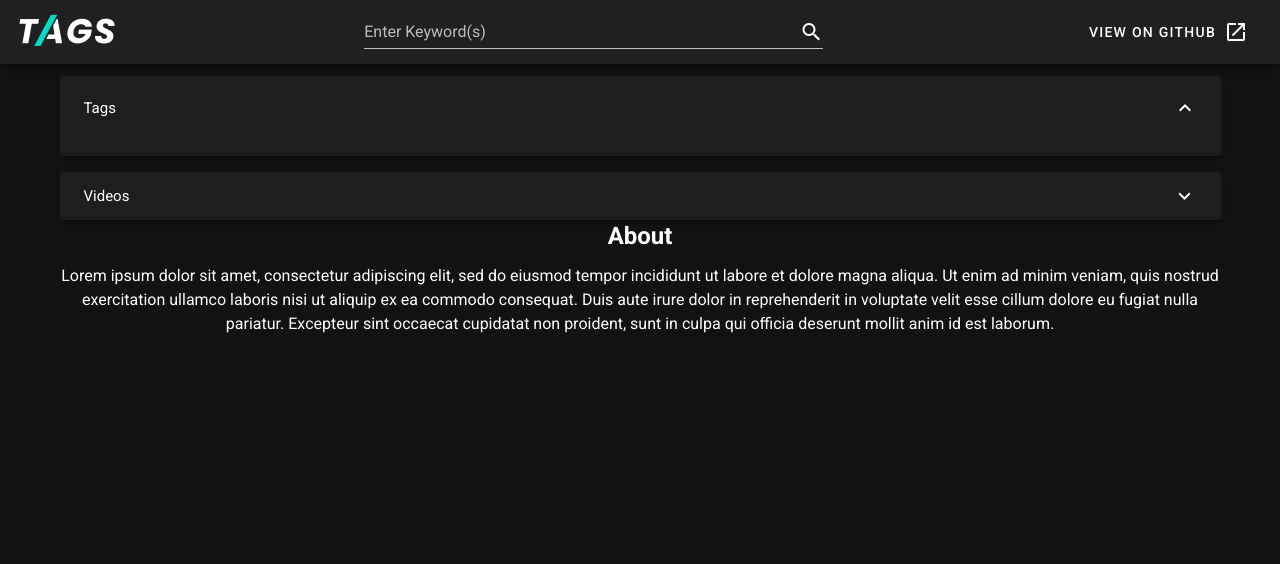
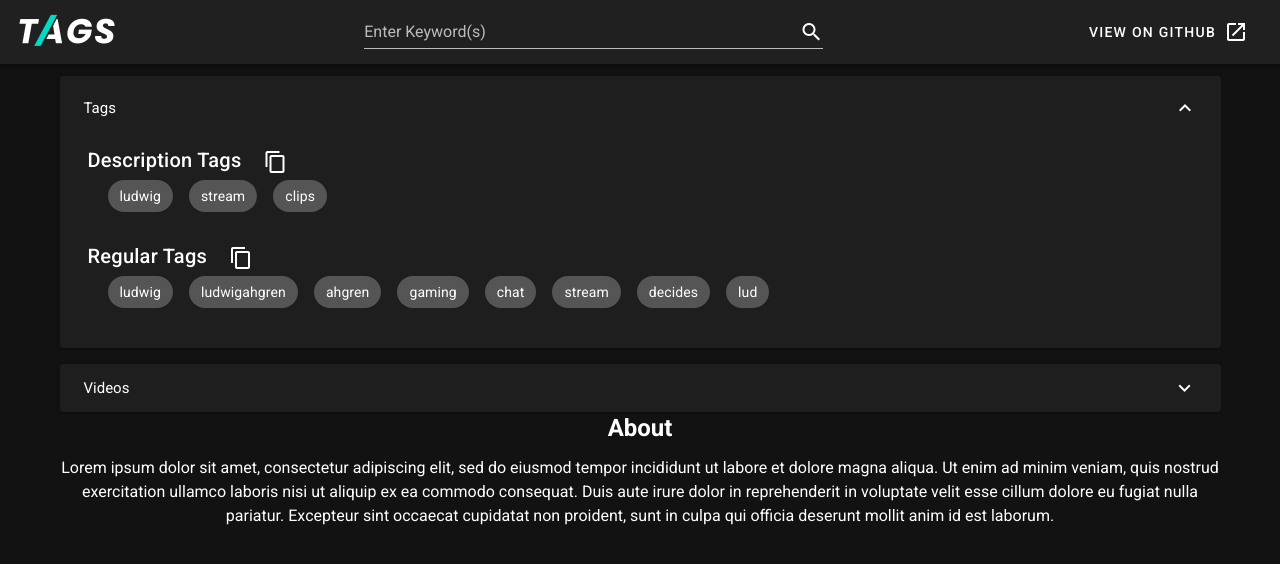
Before and after one commit to CharltonC98/slashtags, a Vue app in the folder app/: page / in a window 1280 px wide. Both pictures are taken after a click on the button "Tags". Shown: the top 564 px of the page. Built offline with nearby package versions, Linux system fonts and the light colour scheme.

Commit message:
tags updated
tags card now displays tags as v-chips from videos

```diff
--- a/app/src/App.vue
+++ b/app/src/App.vue
@@ -40,7 +40,7 @@
     </v-app-bar>
 
     <v-main>
-      <HelloWorld :msg="videos" />
+      <HelloWorld :videos="videos"/>
     </v-main>
   </v-app>
 </template>
@@ -58,7 +58,7 @@ export default {
 
   data: () => ({
     search: '',
-    videos: []
+    videos: [],
   }),
   methods: {
     search_videos: function()
--- a/app/src/components/HelloWorld.vue
+++ b/app/src/components/HelloWorld.vue
@@ -6,7 +6,32 @@
       <v-expansion-panel>
         <v-expansion-panel-header>Tags</v-expansion-panel-header>
         <v-expansion-panel-content>
-          <!-- DESC AND REG TAGS SEPERATED -->
+          <v-card-text>
+            <v-row>
+              <h2 class="title mb-2">Description Tags</h2>
+              <v-btn icon class="ml-4">
+                <v-icon>mdi-content-copy</v-icon>
+              </v-btn>
+            </v-row>
+            <template v-for="video in testarray">
+              <v-chip v-for="(tag, idx) in video.descriptionTags" :key="idx" class="ma-2">
+                {{ tag }}
+              </v-chip>
+            </template>
+          </v-card-text>
+          <v-card-text>
+            <v-row>
+              <h2 class="title mb-2">Regular Tags</h2>
+              <v-btn icon class="ml-4">
+                <v-icon>mdi-content-copy</v-icon>
+              </v-btn>
+            </v-row>
+            <template v-for="video in testarray">
+              <v-chip v-for="(tag, idx) in video.tags" :key="idx" class="ma-2">
+                {{ tag }}
+              </v-chip>
+            </template>
+          </v-card-text>
         </v-expansion-panel-content>
       </v-expansion-panel>
       <v-expansion-panel>
@@ -15,12 +40,13 @@
           Videos used based on your keyword search
           <v-data-table
             :headers="headers"
-            :items="msg"
+            :items="testarray"
             class="elevation-1"
-          ></v-data-table>
-            <template v-slot:item.thumbnail="{ item }">
-                <img :src="'https://img.youtube.com/vi/' + item.id + '/sddefault.jpg' + item.thumbnail" style="width: 160px; height: 120px" />
+          >
+            <template v-slot:item.videoId="{ item }">
+              <v-img :src="'https://img.youtube.com/vi/' + item.videoId + '/sddefault.jpg'" style="width: 160px; height: 90px" />
             </template>
+          </v-data-table>
         </v-expansion-panel-content>
       </v-expansion-panel>
   </v-expansion-panels>
@@ -48,7 +74,7 @@
   export default {
     name: 'HelloWorld',
     props: {
-      msg: {
+      videos: {
         type: Array
       }
     },
@@ -58,7 +84,7 @@
           text: 'Video',
           align: 'start',
           sortable: false,
-          value: 'thumbnail',
+          value: 'videoId',
         },
         { text: 'Title', value: 'title', sortable: false},
         { text: 'View Count', value: 'viewCount'},
@@ -70,7 +96,7 @@
           "videoId":"sqYQkACbsfc",
           "title":"Responding to Wilbur's comments.",
           "description":"yeyeyeyeyeyeyeyeyeye",
-          "descriptionTags":null,
+          "descriptionTags": ["ludwig", "stream", "clips"],
           "tags":["ludwig","ludwigahgren","ahgren","gaming","chat","stream","decides","lud"],
           "viewCount":"282614",
           "likeCount":
@@ -81,8 +107,8 @@
       show: []
     }),
     watch: {
-    msg: function() {
-      console.log(this.msg);
+    videos: function() {
+      console.log(this.videos);
       this.show = [0,1]
       }
     }
```
